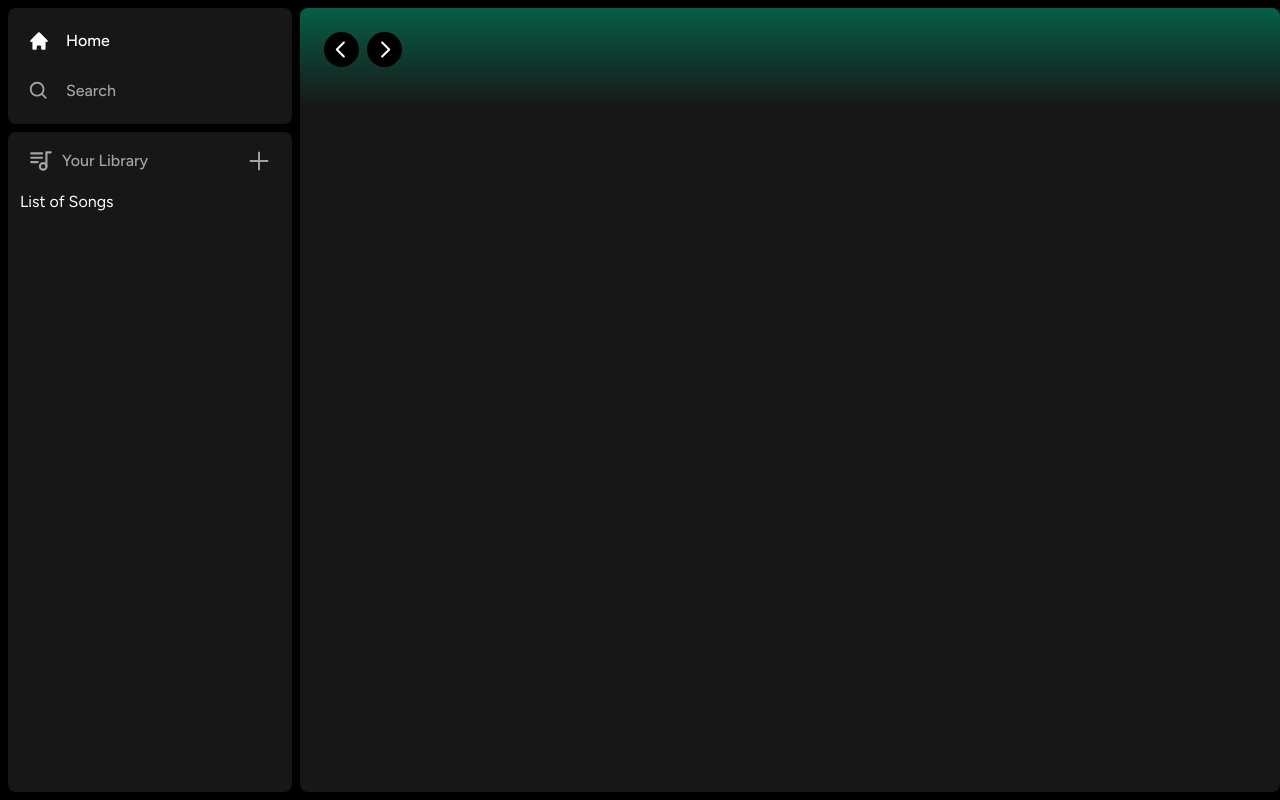
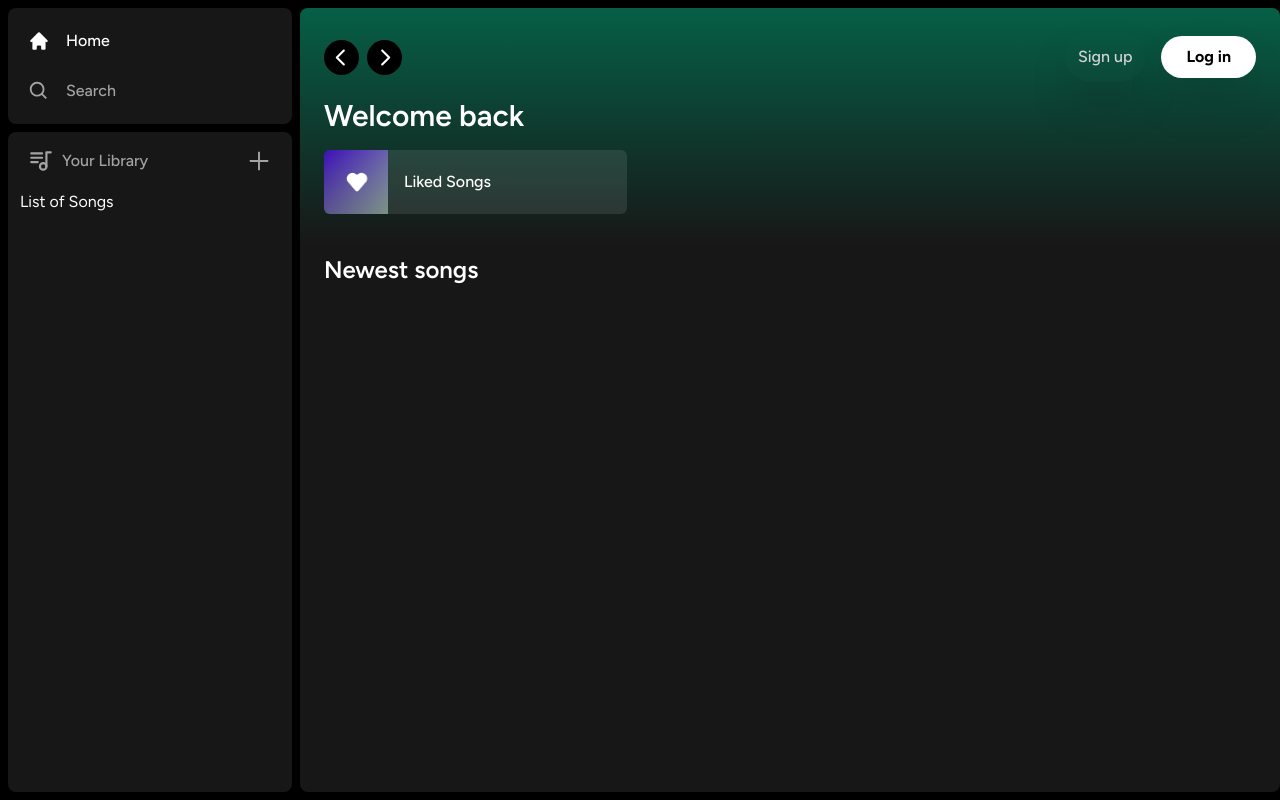
Before and after one commit to MaxPW777/Spotify-Clone, a Next.js app: page / in a window 1280 px wide. Built offline with nearby package versions, Linux system fonts and the light colour scheme.

Commit message:
[+] liked song

```diff
--- a/app/(site)/page.tsx
+++ b/app/(site)/page.tsx
@@ -1,4 +1,5 @@
 import Header from '@/components/Header';
+import ListItem from '@/components/ListItem';
 
 export default function Home() {
   return (
@@ -11,8 +12,42 @@
       oveflow-hidden
     ">
       <Header>
-        Header
+        <div className='mb-2'>
+          <h1
+            className="
+              text-white
+              text-3xl
+              font-semibold
+            "
+          >
+            Welcome back
+          </h1>
+          <div
+            className="
+              grid
+              gris-cols-1
+              sm:grid-cols-2
+              xl:grid-cols-3
+              2xl:grid-cols-4
+              gap-3
+              mt-4
+            "
+          >
+            <ListItem
+              image="/images/liked.png"
+              name="Liked Songs"
+              href="liked"
+            />
+          </div>
+        </div>
       </Header>
+      <div className='mt-2 mb-7 px-6'>
+        <div className='flex justify-between items-center'>
+          <h1 className='text-white text-2xl font-semibold'>
+            Newest songs
+          </h1>
+        </div>
+      </div>
     </div>
   );
 }
--- /dev/null
+++ b/components/Button.tsx
@@ -0,0 +1,47 @@
+import { forwardRef } from "react";
+import { twMerge } from "tailwind-merge";
+
+interface ButtonProps
+    extends React.ButtonHTMLAttributes<HTMLButtonElement> {}
+
+
+const Button = forwardRef<HTMLButtonElement, ButtonProps>(({
+    className,
+    children,
+    disabled,
+    type = "button",
+    ...props
+}, ref) => {
+    return (
+        <button
+            type={type}
+            className={twMerge(`
+                w-full
+                rounded-full
+                bg-green-500
+                border
+                border-transparent
+                px-3
+                py-3
+                disabled:cursor-not-allowed
+                disabled:opacity-50
+                text-black
+                font-bold
+                hover:opacity-75
+                transition
+                shadow-2xl
+            `,
+                className
+            )}
+            disabled={disabled}
+            ref={ref}
+            {...props}
+        >
+            {children}
+        </button>
+    )
+})
+
+Button.displayName = "Button";
+
+export default Button;
--- a/components/Header.tsx
+++ b/components/Header.tsx
@@ -5,6 +5,7 @@
 import { HiHome } from "react-icons/hi";
 import { RxCaretLeft, RxCaretRight } from "react-icons/rx";
 import { twMerge } from "tailwind-merge";
+import Button from "./Button";
 
 interface HeaderProps {
     children: React.ReactNode;
@@ -103,7 +104,43 @@
                         <BiSearch className="text-black" size={20}/>
                     </button>
                 </div>
+                <div
+                    className="
+                        flex
+                        justify-center
+                        items-center
+                        gap-x-4
+                    "
+                >
+                    <>
+                        <div>
+                            <Button
+                            className="
+                                bg-transparent
+                                text-neutral-300
+                                font-medium
+                            "
+                            >
+                                Sign up
+                            </Button>
+                        </div>
+                        <div>
+                            <Button
+                            onClick={() => {}}
+                            className="
+                                bg-white
+                                px-6
+                                py-2
+                            "
+                            >
+                                Log in
+                            </Button>
+                        </div>
+                    </>
+
+                </div>
             </div>
+            {children}
         </div>
     );
 }
--- /dev/null
+++ b/components/ListItem.tsx
@@ -0,0 +1,79 @@
+"use client";
+
+import Image from "next/image";
+import { useRouter } from "next/navigation";
+import { FaPlay } from "react-icons/fa";
+
+interface ListItemProps {
+    image: string;
+    name: string;
+    href: string;
+}
+
+const ListItem : React.FC<ListItemProps> = ({
+    image,
+    name,
+    href
+}) => {
+    const router = useRouter();
+
+    const onClick = () => {
+        //add auth check here
+        router.push(href);
+    };
+    return (
+        <button
+            onClick={onClick}
+            className="
+                relative
+                group
+                flex
+                items-center
+                rounded-md
+                overflow-hidden
+                gap-x-4
+                bg-neutral-100/10
+                hover:bg-neutral-100/20
+                transition
+                pr-4
+            "
+        >
+            <div className="
+                relative
+                min-h-16
+                min-w-16
+            ">
+                <Image
+                    className="object-cover"
+                    fill
+                    src={image}
+                    alt="Image"
+                />
+            </div>
+            <p className="font-medium truncate py-5">
+                {name}
+            </p>
+            <div
+                className="
+                    absolute
+                    transition
+                    opacity-0
+                    rounded-full
+                    flex
+                    items-center
+                    justify-center
+                    bg-green-500
+                    p-4
+                    drop-shadow-md
+                    right-5
+                    group-hover:opacity-100
+                    hover:scale-110
+                "
+            >
+                <FaPlay className="text-black" />
+            </div>
+        </button>
+     );
+}
+
+export default ListItem;
```
Also changed, not shown: public/images/liked.png (added).
